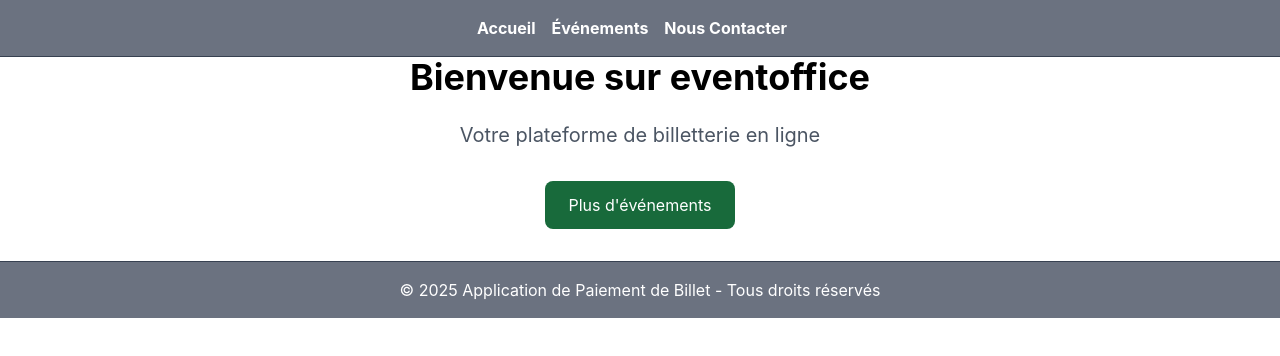
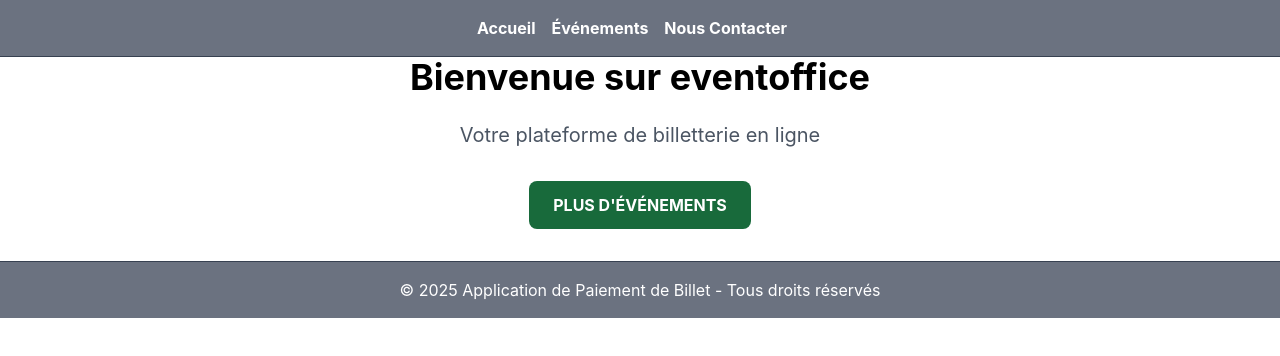
Before and after one commit to anohkolia/ticketpaymentapp, a Vue app: page / in a window 1280 px wide. Shown: the top 356 px of the page. Built offline with nearby package versions, Linux system fonts and the light colour scheme.

Commit message:
feat: Ajout de composant

```diff
--- a/src/components/EventCard.vue
+++ b/src/components/EventCard.vue
@@ -8,6 +8,7 @@ defineProps<{
 </script>
 
 <!--Composant pour afficher les détails d'un événement sous forme de carte-->
+
 <template>
   <div class="bg-white rounded-lg shadow-md overflow-hidden">
     <img :src="event.imageUrl" :alt="event.title" class="w-full h-48 sm:h-64 object-cover">
--- a/src/components/OrderSearch.vue
+++ b/src/components/OrderSearch.vue
@@ -15,6 +15,8 @@ const handleSearch = () => {
   emit('search', searchQuery.value);
 };
 </script>
+
+<!-- Composant pour rechercher des commandes par nom, email ou ID de commande -->
 
 <template>
   <div class="mb-8">
--- a/src/components/ShoppingCart.vue
+++ b/src/components/ShoppingCart.vue
@@ -22,6 +22,8 @@ const handleCheckout = () => {
   router.push('/checkout');
 };
 </script>
+
+<!--Composant pour afficher le panier d'achats-->
 
 <template>
   <div class="border rounded-lg p-4 bg-white">
--- a/src/components/TicketSelector.vue
+++ b/src/components/TicketSelector.vue
@@ -22,6 +22,8 @@ const addToCart = () => {
   }
 };
 </script>
+
+<!-- Composant pour sélectionner un ticket avec quantité et prix -->
 
 <template>
   <div class="border rounded-lg p-4 mb-4">
--- a/src/components/checkout/OrderSummary.vue
+++ b/src/components/checkout/OrderSummary.vue
@@ -7,6 +7,8 @@ defineProps<{
   total: number;
 }>();
 </script>
+
+<!-- Composant pour afficher le résumé de la commande -->
 
 <template>
   <div class="p-4 bg-gray-50 rounded-lg">
--- a/src/components/checkout/PaymentForm.vue
+++ b/src/components/checkout/PaymentForm.vue
@@ -1,3 +1,4 @@
+<!-- Composant pour le formulaire de paiement -->
 <script setup lang="ts">
 import { useForm } from 'vee-validate';
 import * as yup from 'yup';
@@ -39,6 +40,8 @@ const onSubmit = handleSubmit((formValues) => {
   emit('submit', formValues);
 });
 </script>
+
+<!-- Composant pour le formulaire de paiement -->
 
 <template>
   <form @submit="onSubmit" class="space-y-6">
--- a/src/pages/CheckoutPage.vue
+++ b/src/pages/CheckoutPage.vue
@@ -64,6 +64,8 @@ const handleSubmit = async (formValues: any) => {
 };
 </script>
 
+<!-- Composant de la page de commande -->
+
 <template>
   <div class="min-h-screen bg-gray-100 py-8">
     <div class="max-w-2xl mx-auto px-4">
--- a/src/pages/HomePage.vue
+++ b/src/pages/HomePage.vue
@@ -16,8 +16,7 @@ const goToEvents = () => {
     </p>
     <button
       @click="goToEvents"
-      class="bg-[#186a3b] text-white px-6 py-3 rounded-lg hover:bg-opacity-90"
-    >
+      class="bg-[#186a3b] text-white px-6 py-3 rounded-lg hover:bg-opacity-90 uppercase font-bold transition duration-300">
       Plus d'événements
     </button>
   </div>
--- a/src/stores/auth.ts
+++ b/src/stores/auth.ts
@@ -1,6 +1,9 @@
+
 import { defineStore } from 'pinia';
 import { ref } from 'vue';
 import { User } from '../types';
+
+// Classe d'authentification de l'administateur
 
 export const useAuthStore = defineStore('auth', () => {
   const user = ref<User | null>(null);
--- a/src/stores/useCartStore.ts
+++ b/src/stores/useCartStore.ts
@@ -1,5 +1,7 @@
 import { reactive, computed } from 'vue';
 import { CartItem } from '../types';
+
+// classe pour gérer l'état du panier d'achats
 
 const state = reactive({
   items: [] as CartItem[]
--- a/src/stores/useOrderStore.ts
+++ b/src/stores/useOrderStore.ts
@@ -1,5 +1,8 @@
 import { reactive, computed } from 'vue';
 import type { Order } from '../types';
+
+// Classe pour gérer l'état des commandes de l'utilisateur
+// Cette classe est responsable de la gestion des commandes dans l'application
 
 const state = reactive({
   orders: [] as Order[]
```
Also changed, not shown: src/pages/admin/Dashboard.vue (added).
